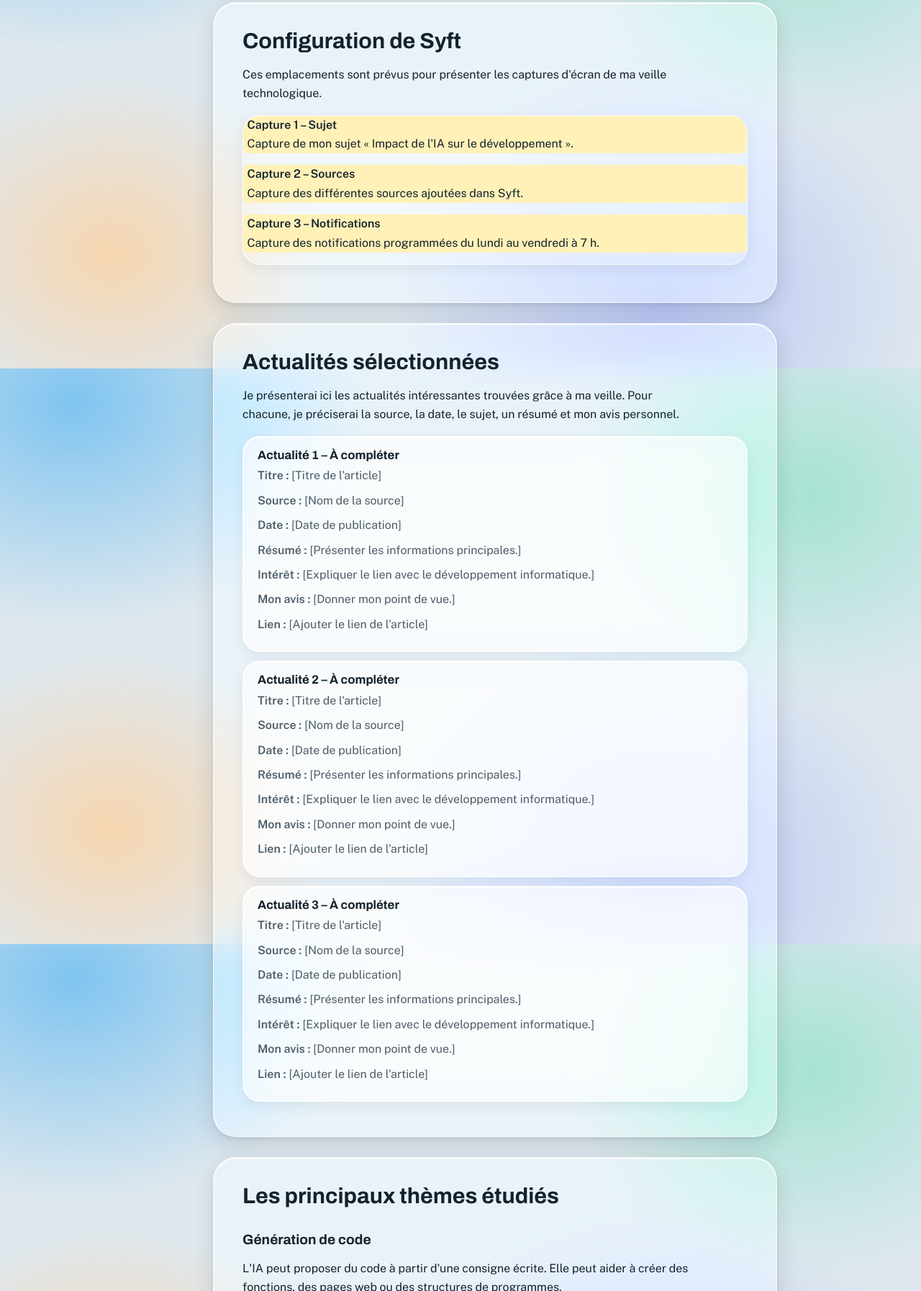
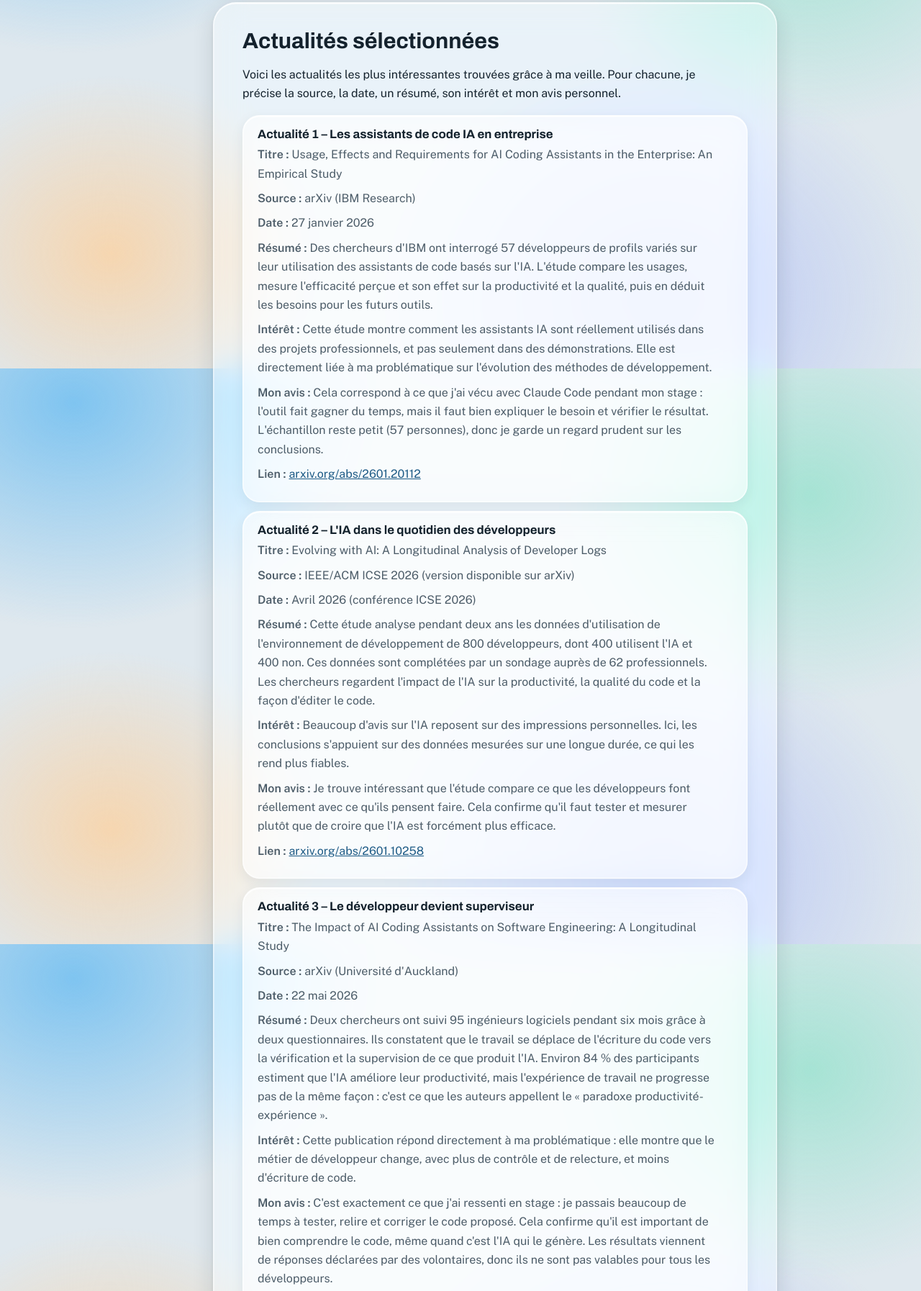
Before and after one commit to romainmnd/portfolio-mondieig-romain, a plain HTML site: page veille.html in a window 1280 px wide. Shown: the part 2688-4482 px from the top of the page at 72% size. Drawn offline with nearby package versions, Linux system fonts and the light colour scheme.

Commit message:
Update veille.html

```diff
--- a/veille.html
+++ b/veille.html
@@ -1,4 +1,3 @@
-
 <!DOCTYPE html>
 <html lang="fr">
 <head>
@@ -177,68 +176,45 @@
   </table>
 </section>
 
-<section id="captures">
-  <h2>Configuration de Syft</h2>
-  <p>
-    Ces emplacements sont prévus pour présenter les captures d'écran
-    de ma veille technologique.
-  </p>
-
-  <div class="defile">
-    <div class="todo">
-      <strong>Capture 1 – Sujet</strong>
-      <p>Capture de mon sujet « Impact de l'IA sur le développement ».</p>
-    </div>
-    <div class="todo">
-      <strong>Capture 2 – Sources</strong>
-      <p>Capture des différentes sources ajoutées dans Syft.</p>
-    </div>
-    <div class="todo">
-      <strong>Capture 3 – Notifications</strong>
-      <p>Capture des notifications programmées du lundi au vendredi à 7 h.</p>
-    </div>
-  </div>
-</section>
-
 <section id="actualites">
   <h2>Actualités sélectionnées</h2>
   <p>
-    Je présenterai ici les actualités intéressantes trouvées grâce à
-    ma veille. Pour chacune, je préciserai la source, la date, le sujet,
-    un résumé et mon avis personnel.
+    Voici les actualités les plus intéressantes trouvées grâce à ma veille.
+    Pour chacune, je précise la source, la date, un résumé, son intérêt
+    et mon avis personnel.
   </p>
 
   <div class="comp">
-    <h3>Actualité 1 – À compléter</h3>
-    <p><strong>Titre :</strong> [Titre de l'article]</p>
-    <p><strong>Source :</strong> [Nom de la source]</p>
-    <p><strong>Date :</strong> [Date de publication]</p>
-    <p><strong>Résumé :</strong> [Présenter les informations principales.]</p>
-    <p><strong>Intérêt :</strong> [Expliquer le lien avec le développement informatique.]</p>
-    <p><strong>Mon avis :</strong> [Donner mon point de vue.]</p>
-    <p><strong>Lien :</strong> [Ajouter le lien de l'article]</p>
+    <h3>Actualité 1 – Les assistants de code IA en entreprise</h3>
+    <p><strong>Titre :</strong> Usage, Effects and Requirements for AI Coding Assistants in the Enterprise: An Empirical Study</p>
+    <p><strong>Source :</strong> arXiv (IBM Research)</p>
+    <p><strong>Date :</strong> 27 janvier 2026</p>
+    <p><strong>Résumé :</strong> Des chercheurs d'IBM ont interrogé 57 développeurs de profils variés sur leur utilisation des assistants de code basés sur l'IA. L'étude compare les usages, mesure l'efficacité perçue et son effet sur la productivité et la qualité, puis en déduit les besoins pour les futurs outils.</p>
+    <p><strong>Intérêt :</strong> Cette étude montre comment les assistants IA sont réellement utilisés dans des projets professionnels, et pas seulement dans des démonstrations. Elle est directement liée à ma problématique sur l'évolution des méthodes de développement.</p>
+    <p><strong>Mon avis :</strong> Cela correspond à ce que j'ai vécu avec Claude Code pendant mon stage : l'outil fait gagner du temps, mais il faut bien expliquer le besoin et vérifier le résultat. L'échantillon reste petit (57 personnes), donc je garde un regard prudent sur les conclusions.</p>
+    <p><strong>Lien :</strong> <a href="https://arxiv.org/abs/2601.20112" target="_blank" rel="noopener noreferrer">arxiv.org/abs/2601.20112</a></p>
   </div>
 
   <div class="comp">
-    <h3>Actualité 2 – À compléter</h3>
-    <p><strong>Titre :</strong> [Titre de l'article]</p>
-    <p><strong>Source :</strong> [Nom de la source]</p>
-    <p><strong>Date :</strong> [Date de publication]</p>
-    <p><strong>Résumé :</strong> [Présenter les informations principales.]</p>
-    <p><strong>Intérêt :</strong> [Expliquer le lien avec le développement informatique.]</p>
-    <p><strong>Mon avis :</strong> [Donner mon point de vue.]</p>
-    <p><strong>Lien :</strong> [Ajouter le lien de l'article]</p>
+    <h3>Actualité 2 – L'IA dans le quotidien des développeurs</h3>
+    <p><strong>Titre :</strong> Evolving with AI: A Longitudinal Analysis of Developer Logs</p>
+    <p><strong>Source :</strong> IEEE/ACM ICSE 2026 (version disponible sur arXiv)</p>
+    <p><strong>Date :</strong> Avril 2026 (conférence ICSE 2026)</p>
+    <p><strong>Résumé :</strong> Cette étude analyse pendant deux ans les données d'utilisation de l'environnement de développement de 800 développeurs, dont 400 utilisent l'IA et 400 non. Ces données sont complétées par un sondage auprès de 62 professionnels. Les chercheurs regardent l'impact de l'IA sur la productivité, la qualité du code et la façon d'éditer le code.</p>
+    <p><strong>Intérêt :</strong> Beaucoup d'avis sur l'IA reposent sur des impressions personnelles. Ici, les conclusions s'appuient sur des données mesurées sur une longue durée, ce qui les rend plus fiables.</p>
+    <p><strong>Mon avis :</strong> Je trouve intéressant que l'étude compare ce que les développeurs font réellement avec ce qu'ils pensent faire. Cela confirme qu'il faut tester et mesurer plutôt que de croire que l'IA est forcément plus efficace.</p>
+    <p><strong>Lien :</strong> <a href="https://arxiv.org/abs/2601.10258" target="_blank" rel="noopener noreferrer">arxiv.org/abs/2601.10258</a></p>
   </div>
 
   <div class="comp">
-    <h3>Actualité 3 – À compléter</h3>
-    <p><strong>Titre :</strong> [Titre de l'article]</p>
-    <p><strong>Source :</strong> [Nom de la source]</p>
-    <p><strong>Date :</strong> [Date de publication]</p>
-    <p><strong>Résumé :</strong> [Présenter les informations principales.]</p>
-    <p><strong>Intérêt :</strong> [Expliquer le lien avec le développement informatique.]</p>
-    <p><strong>Mon avis :</strong> [Donner mon point de vue.]</p>
-    <p><strong>Lien :</strong> [Ajouter le lien de l'article]</p>
+    <h3>Actualité 3 – Le développeur devient superviseur</h3>
+    <p><strong>Titre :</strong> The Impact of AI Coding Assistants on Software Engineering: A Longitudinal Study</p>
+    <p><strong>Source :</strong> arXiv (Université d'Auckland)</p>
+    <p><strong>Date :</strong> 22 mai 2026</p>
+    <p><strong>Résumé :</strong> Deux chercheurs ont suivi 95 ingénieurs logiciels pendant six mois grâce à deux questionnaires. Ils constatent que le travail se déplace de l'écriture du code vers la vérification et la supervision de ce que produit l'IA. Environ 84 % des participants estiment que l'IA améliore leur productivité, mais l'expérience de travail ne progresse pas de la même façon : c'est ce que les auteurs appellent le « paradoxe productivité-expérience ».</p>
+    <p><strong>Intérêt :</strong> Cette publication répond directement à ma problématique : elle montre que le métier de développeur change, avec plus de contrôle et de relecture, et moins d'écriture de code.</p>
+    <p><strong>Mon avis :</strong> C'est exactement ce que j'ai ressenti en stage : je passais beaucoup de temps à tester, relire et corriger le code proposé. Cela confirme qu'il est important de bien comprendre le code, même quand c'est l'IA qui le génère. Les résultats viennent de réponses déclarées par des volontaires, donc ils ne sont pas valables pour tous les développeurs.</p>
+    <p><strong>Lien :</strong> <a href="https://arxiv.org/abs/2605.23135" target="_blank" rel="noopener noreferrer">arxiv.org/abs/2605.23135</a></p>
   </div>
 </section>
 
@@ -299,7 +275,7 @@
 </section>
 
 <footer>
-  Portfolio de Romain, BTS SIO option SLAM, session <span class="todo">[année]</span>.
+  Portfolio de Romain, BTS SIO option SLAM, session 2027.
 </footer>
 
 </main>
```
